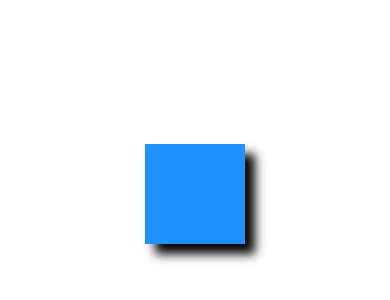
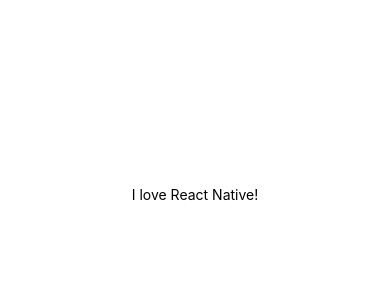
Before and after one commit to jovanimal/jo-preloved-react-native, a React Native app: screen / in a window 390 px wide. Shown: the part 228-528 px from the top of the page. Built offline with nearby package versions, Linux system fonts and the light colour scheme.

Commit message:
Add text component for universal styling

```diff
--- a/App.js
+++ b/App.js
@@ -1,22 +1,18 @@
 import React from 'react';
 import { View } from 'react-native';
 
-import WelcomeScreen from './app/screens/WelcomeScreen';
-import ViewImageScreen from './app/screens/ViewImageScreen';
+import AppText from './app/components/AppText';
 
 export default function App() {
   return (
-    <View style={{ flex: 1, justifyContent: 'center', alignItems: 'center' }}>
-      <View
-        style={{
-          backgroundColor: 'dodgerblue',
-          width: 100,
-          height: 100,
-          shadowOffset: { width: 10, height: 10 },
-          shadowOpacity: 1,
-          shadowRadius: 10,
-        }}
-      ></View>
+    <View
+      style={{
+        flex: 1,
+        justifyContent: 'center',
+        alignItems: 'center'
+      }}
+    >
+      <AppText>I love React Native!</AppText>
     </View>
   );
 }
--- /dev/null
+++ b/app/components/AppText.js
@@ -0,0 +1,15 @@
+import React from 'react';
+import { Text, StyleSheet, Platform } from 'react-native';
+
+const AppText = ({ children }) => {
+  return <Text style={StyleSheet.text}>{children}</Text>;
+};
+
+const styles = StyleSheet.create({
+  text: {
+    fontSize: 18,
+    fontFamily: Platform.OS === 'android' ? 'Roboto' : 'Avenir',
+  },
+});
+
+export default AppText;
```
